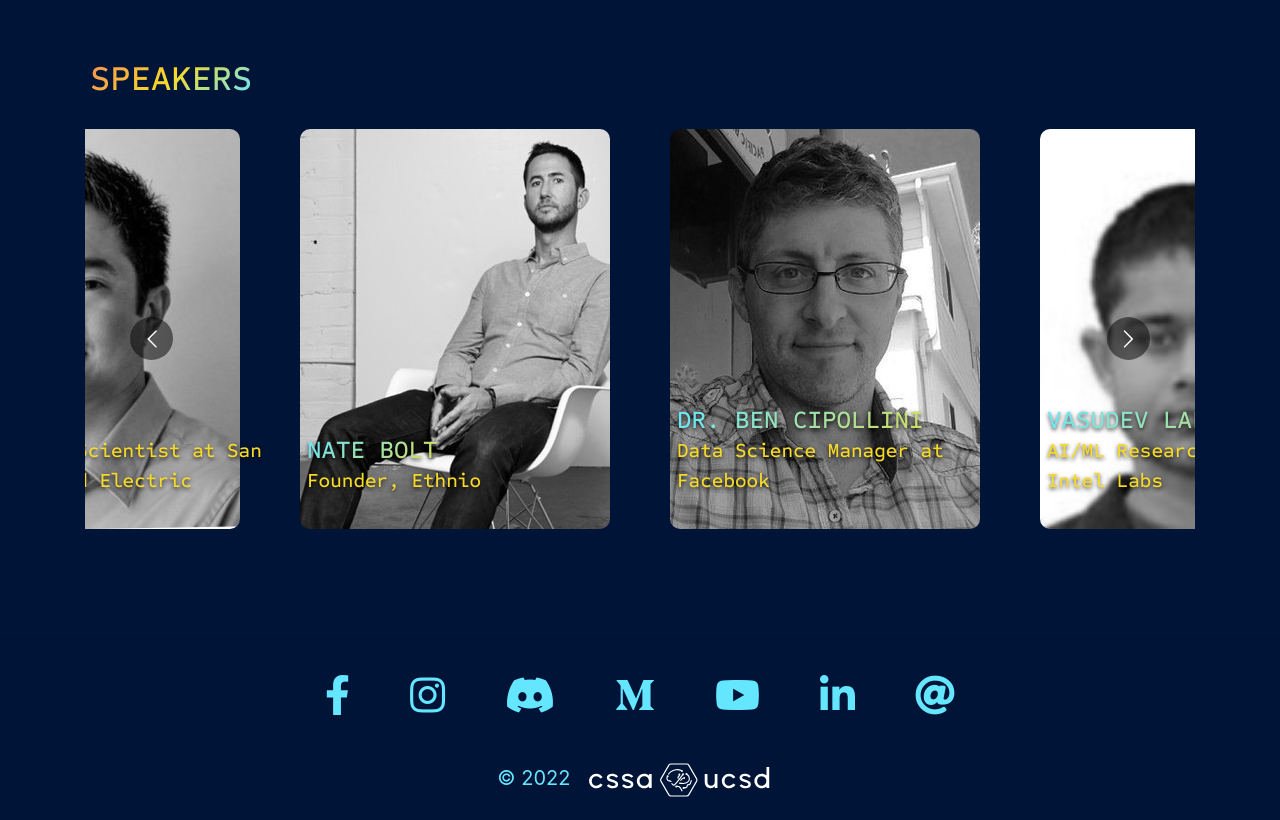
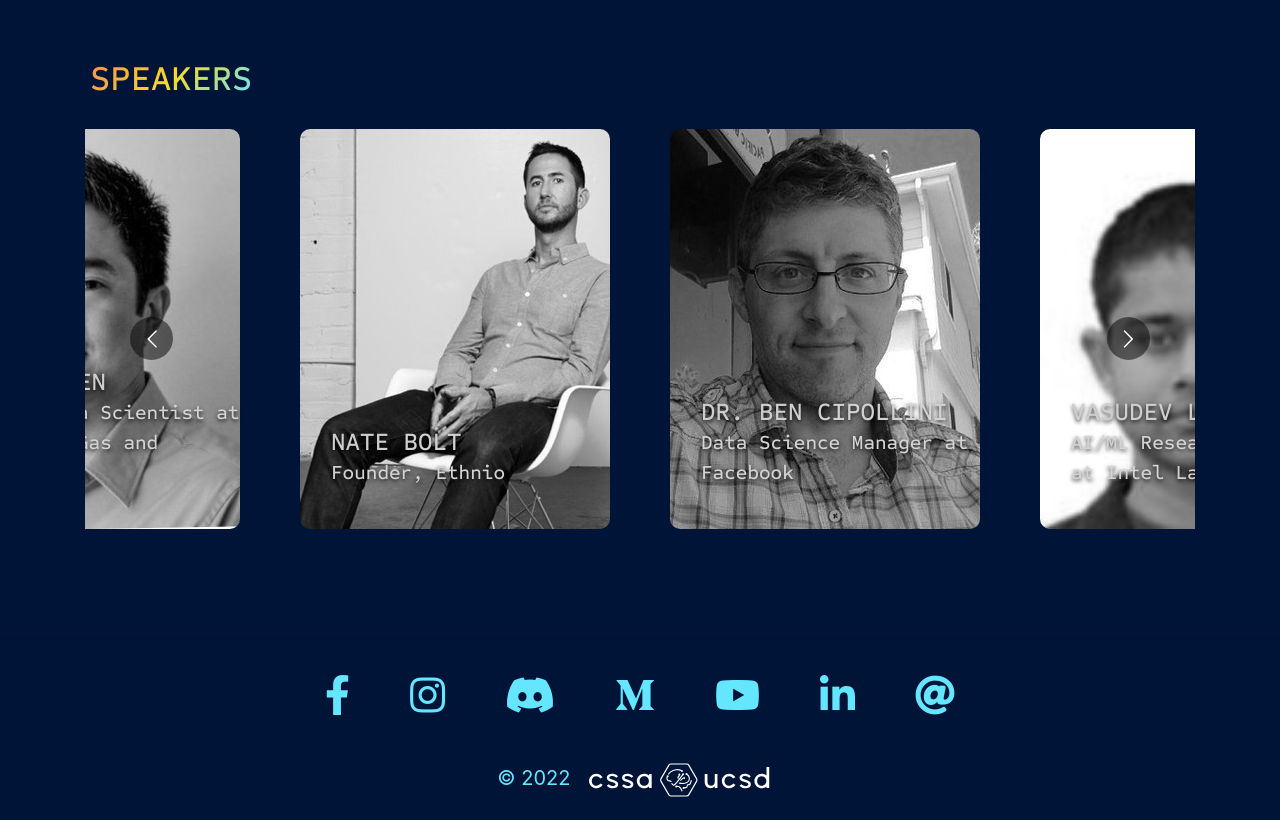
Before and after one commit to CSSA-UCSD/conference2022, a React (Create React App) app: page /#/ in a window 1280 px wide. Shown: the part 2960-3780 px from the top of the page. Built offline with nearby package versions, Linux system fonts and the light colour scheme; a web font is replaced by a local one.

Commit message:
added hashlink for speakers

```diff
--- a/src/components/components/home/SpeakerPreview.js
+++ b/src/components/components/home/SpeakerPreview.js
@@ -1,6 +1,6 @@
 import React from "react";
-import { Link } from "react-router-dom";
-// import { HashLink as Link } from 'react-router-hash-link';
+// import { Link } from "react-router-dom";
+import { HashLink as Link } from 'react-router-hash-link';
 
 class SpeakerPreview extends React.Component {
 
@@ -8,21 +8,22 @@
         return (
             <div className="carousel-speaker mx-2">
                 <Link smooth to={'/speakers/#' + this.props.item.id} className='nav-link'>
-                {/*
-                <Link to={'/speakers/#' + this.props.item.id} className='nav-link'>
-                <a href={`#/speakers/#` + this.props.item.id}>
-                */}
+
+                {/* <Link to={'/speakers/#' + this.props.item.id} className='nav-link'> */}
+                <a href={`/speakers/#` + this.props.item.id}>
+
                     <div className="speaker-img pb-3">
-                        <img src={ require(`../../../img/speakers/${this.props.item.img}`).default }
+                        <img src={require(`../../../img/speakers/${this.props.item.img}`).default}
                             alt={this.props.item.name} ></img>
+                        <div className="speaker-title">
+                            <h5>{this.props.item.name}</h5>
+                            <p>{this.props.item.title}</p>
+                        </div>
+
                     </div>
-                    <div className="speaker-title">
-                        <h5>{this.props.item.name}</h5>
-                        <p>{this.props.item.title}</p>
-                    </div>
-                {/*
+
                 </a>
-                */}
+
                 </Link>
             </div>
         );
```
Also changed, not shown: 1 other file (tests, documents, lock files or other folders).
